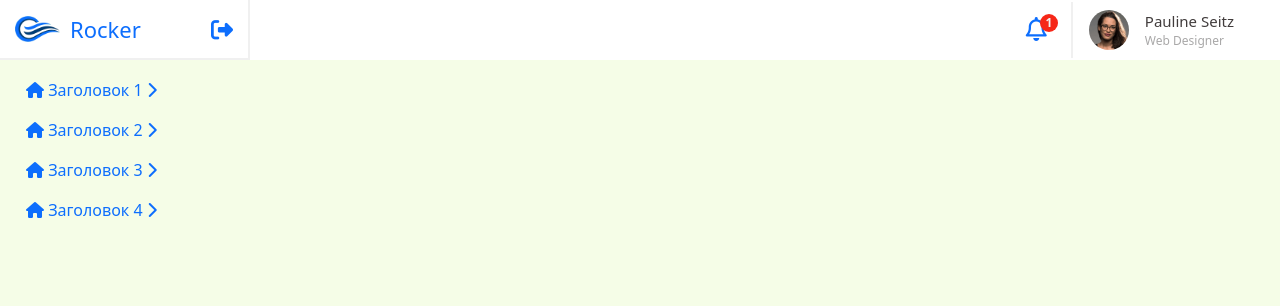
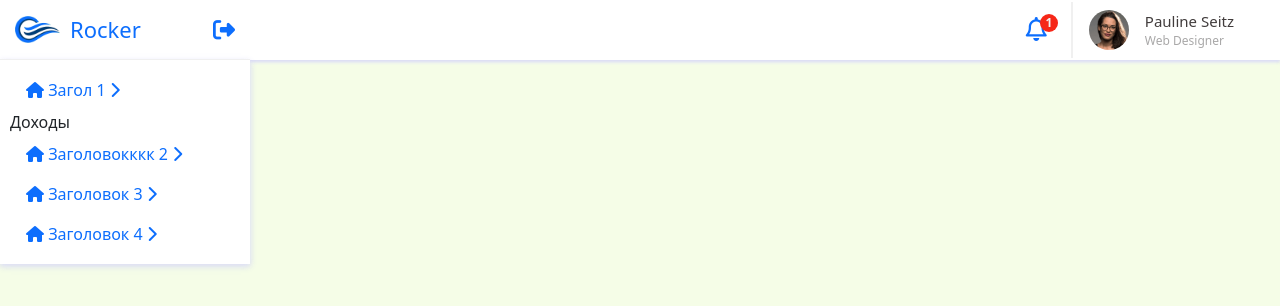
Before and after one commit to PaulicPo/FManage, a plain HTML site: page index.html in a window 1280 px wide. Drawn offline with nearby package versions, Linux system fonts and the light colour scheme.

Commit message:
Тени Главное меню

```diff
--- a/css/style.sass
+++ b/css/style.sass
@@ -33,6 +33,7 @@ body
 
 .topbar
   background: #ffffff
+  box-shadow: 0 2px 3px 0 rgb(218 218 253 / 65%), 0 2px 3px 0 rgb(206 206 238 / 54%)
   .navbar
     width: 100%
     height: 60px
@@ -67,10 +68,12 @@ body
   height: 100%
 
   .main-menu
+    background: #ffffff
     display: flex
     flex-direction: column
     margin-top: 60px
     padding: 10px
+    box-shadow: 0 2px 6px 0 rgb(218 218 253 / 65%), 0 2px 6px 0 rgb(206 206 238 / 54%)
 
 .sidebar-header
   display: flex
@@ -81,8 +84,8 @@ body
   bottom: 0
   height: 60px
   padding: 0 15px
-  border-bottom: 2px solid #f0f0f0
-  border-right: 2px solid #f0f0f0
+  border-bottom: 1px solid #f0f0f0
+  /*border-right: 2px solid #f0f0f0*/
 
   .logo
     width: 45px
--- a/index.html
+++ b/index.html
@@ -23,7 +23,7 @@
                     <a class="nav-link" href="#submenu1" data-bs-toggle="collapse">
                         <i class="fa-solid fa-house"></i>
                         <span class="menu-title">
-                                Заголовок 1
+                                Загол 1
                         </span>
                         <i class="fa-solid fa-chevron-right"></i>
                     </a>
@@ -46,11 +46,12 @@
                         </li>
                     </ul>
                 </li>
+                <div>Доходы</div>
                 <li class="nav-item">
                     <a class="nav-link" href="">
                         <i class="fa-solid fa-house"></i>
                         <span>
-                            Заголовок 2
+                            Заголовокккк 2
                         </span>
                         <i class="fa-solid fa-chevron-right"></i>
                     </a>
```
Also changed, not shown: css/style.css.
